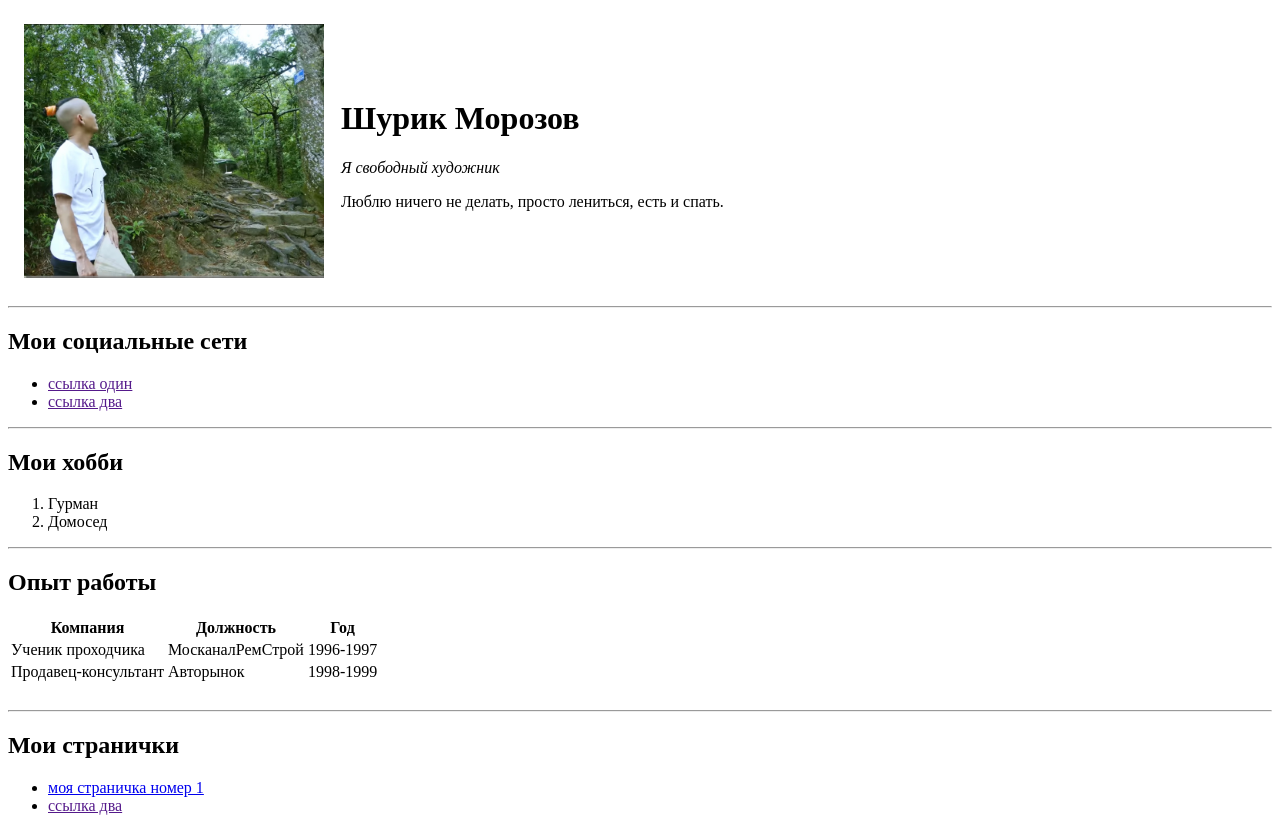
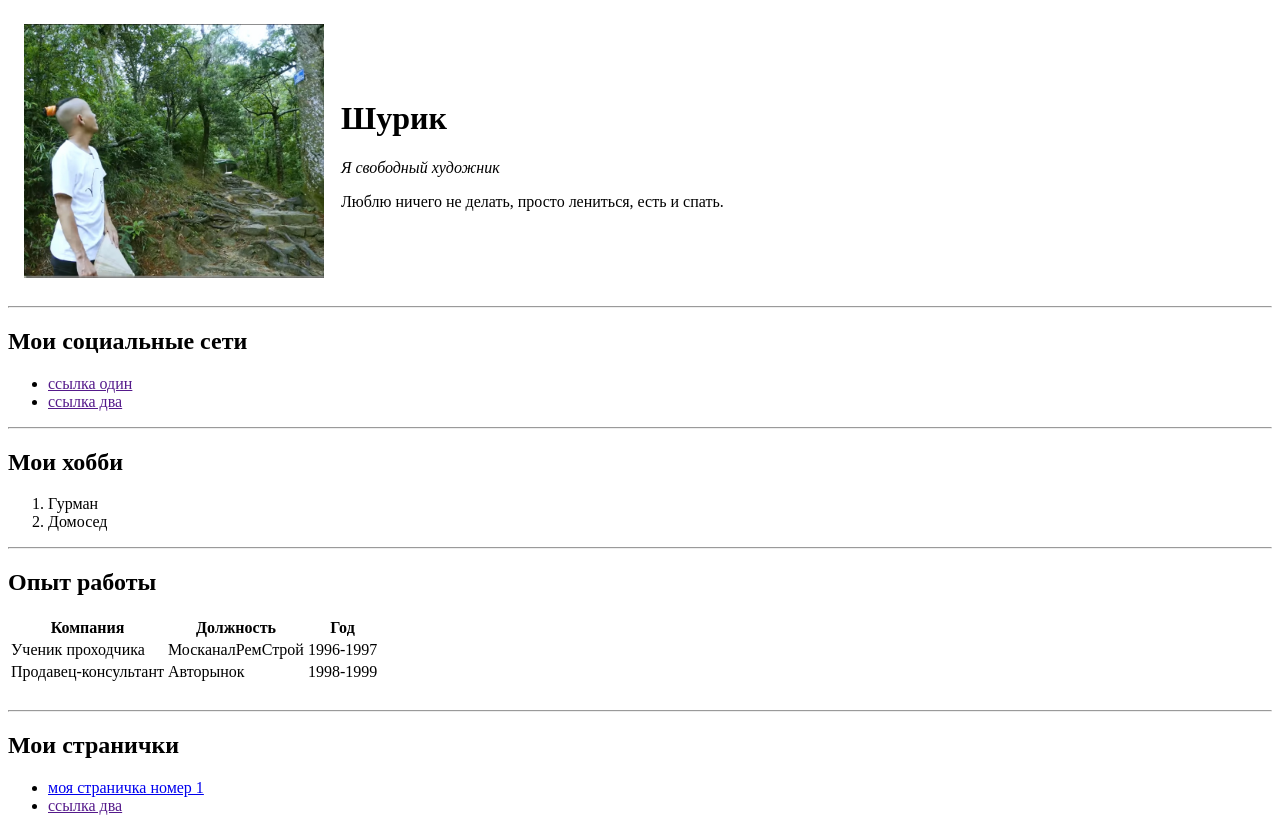
Before and after one commit to Buretos/old, a plain HTML site: page index.html in a window 1280 px wide. Shown: the top 817 px of the page. Drawn offline with Linux system fonts and the light colour scheme.

Commit message:
Update index.html

```diff
--- a/index.html
+++ b/index.html
@@ -9,7 +9,7 @@
         <tr>
             <td>    <img src="1656001801546.jpg" width="300" alt="Тут должна быть фотка, но она куда-то делась">
             </td>
-            <td>    <h1>Шурик Морозов</h1>
+            <td>    <h1>Шурик</h1>
                 <p><em>Я свободный художник</em></p>
                 <p>Люблю ничего не делать, просто лениться, есть и спать.</p></td>
         </tr>
```
